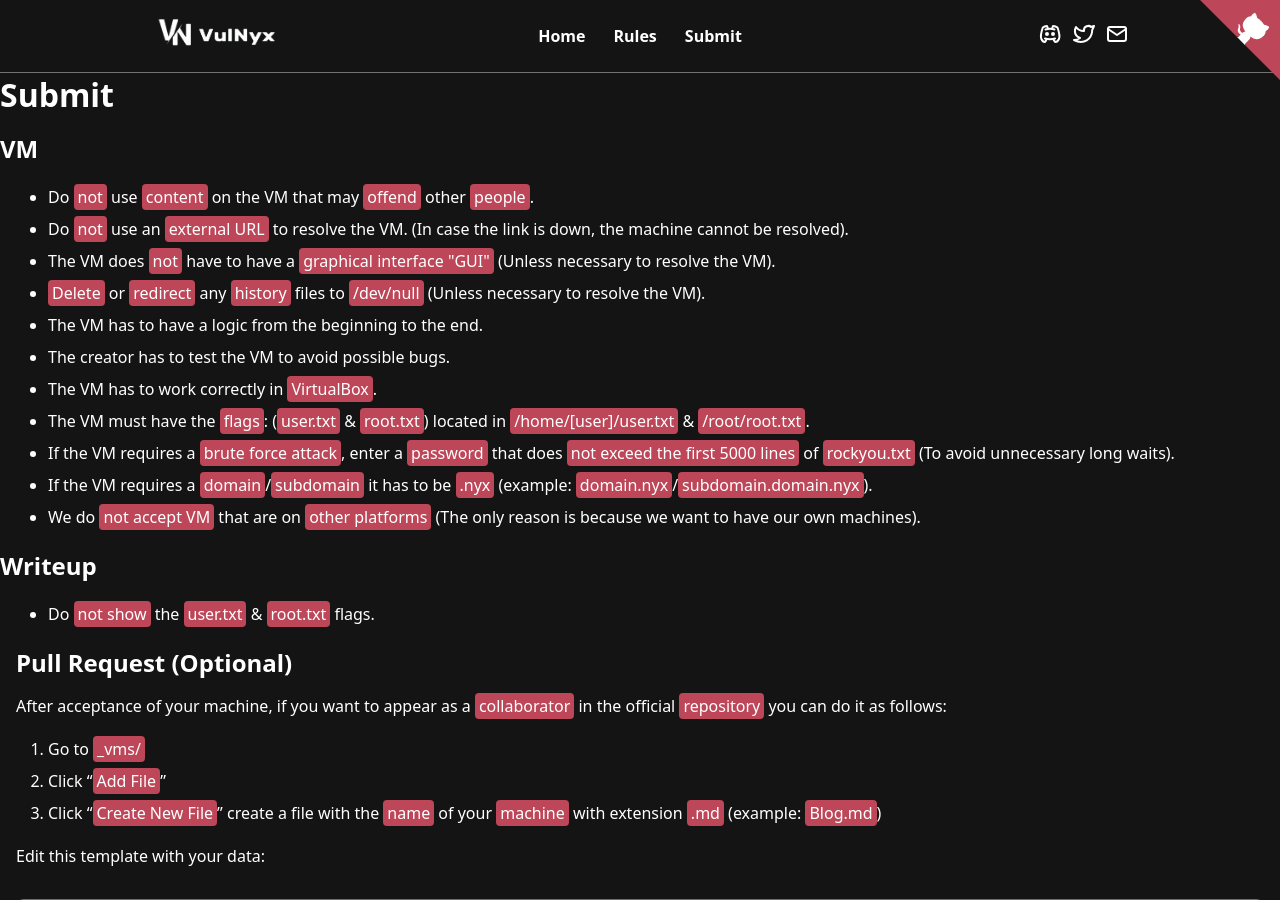
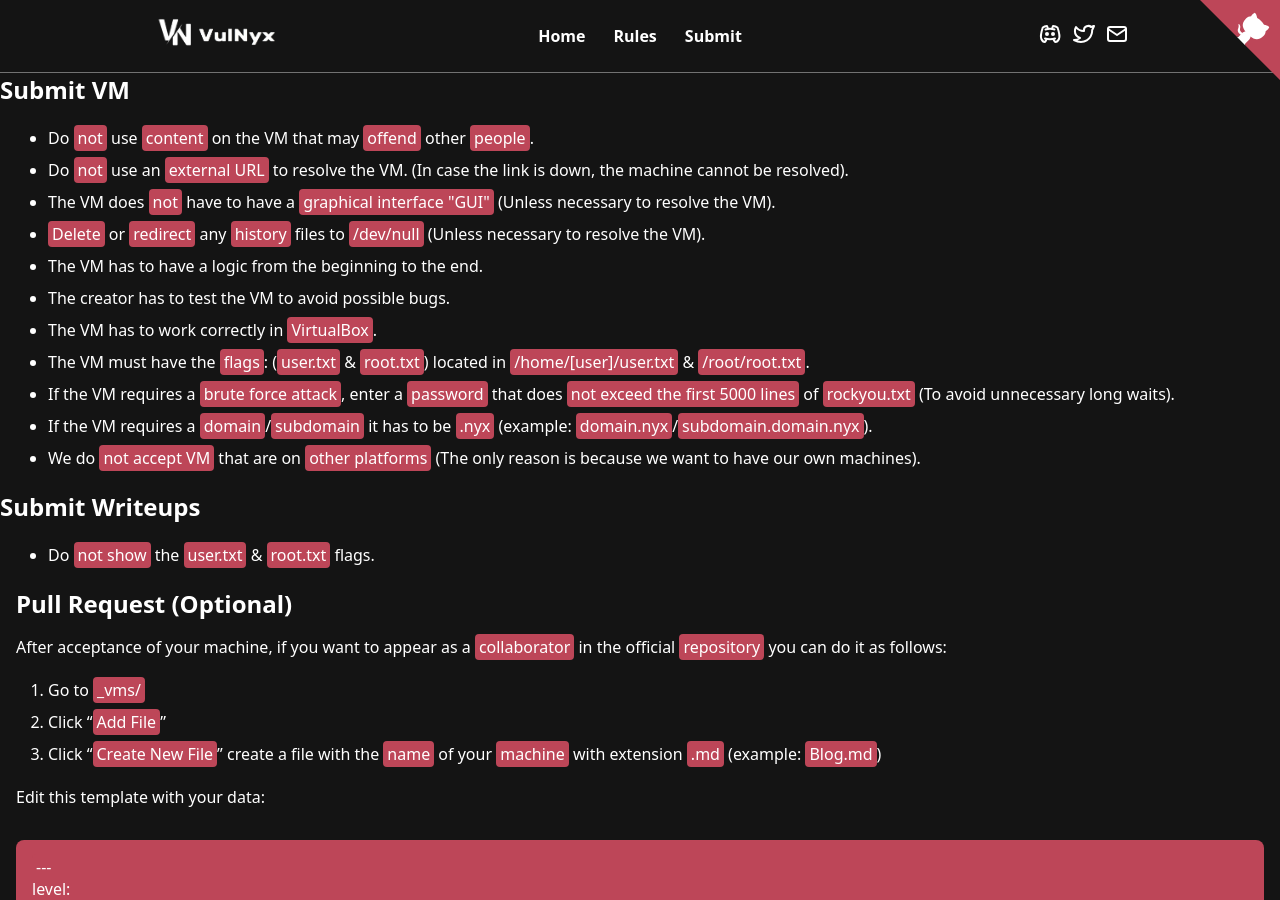
Before and after one commit to VulNyx/vulnyx, a Jekyll site: the page built from rules.md, in a window 1280 px wide and 900 px high. Built offline with Jekyll 4.4.1, drawn with Linux system fonts in a browser that asks for light colours.

Commit message:
Update rules.md

```diff
--- a/rules.md
+++ b/rules.md
@@ -3,9 +3,7 @@ layout: page
 title: Rules
 ---
 
-# Submit
-
-## VM
+## Submit VM
 
 - Do `not` use `content` on the VM that may `offend` other `people`.
 - Do `not` use an `external URL` to resolve the VM. (In case the link is down, the machine cannot be resolved).
@@ -19,7 +17,7 @@ title: Rules
 - If the VM requires a `domain`/`subdomain` it has to be `.nyx` (example: `domain.nyx`/`subdomain.domain.nyx`).
 - We do `not accept VM` that are on `other platforms` (The only reason is because we want to have our own machines).
 
-## Writeup
+## Submit Writeups
 
 - Do `not show` the `user.txt` & `root.txt` flags.
 
```
